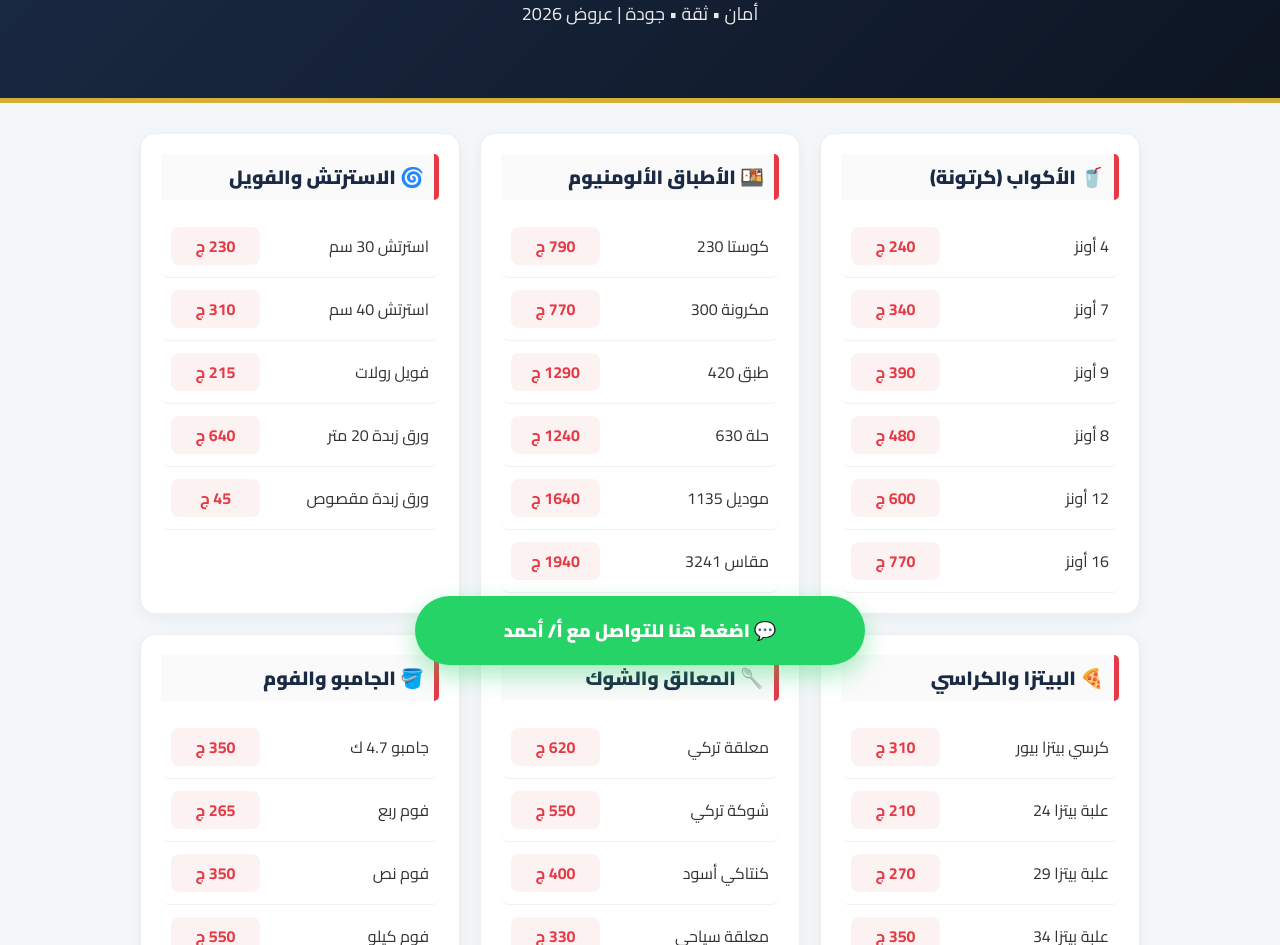
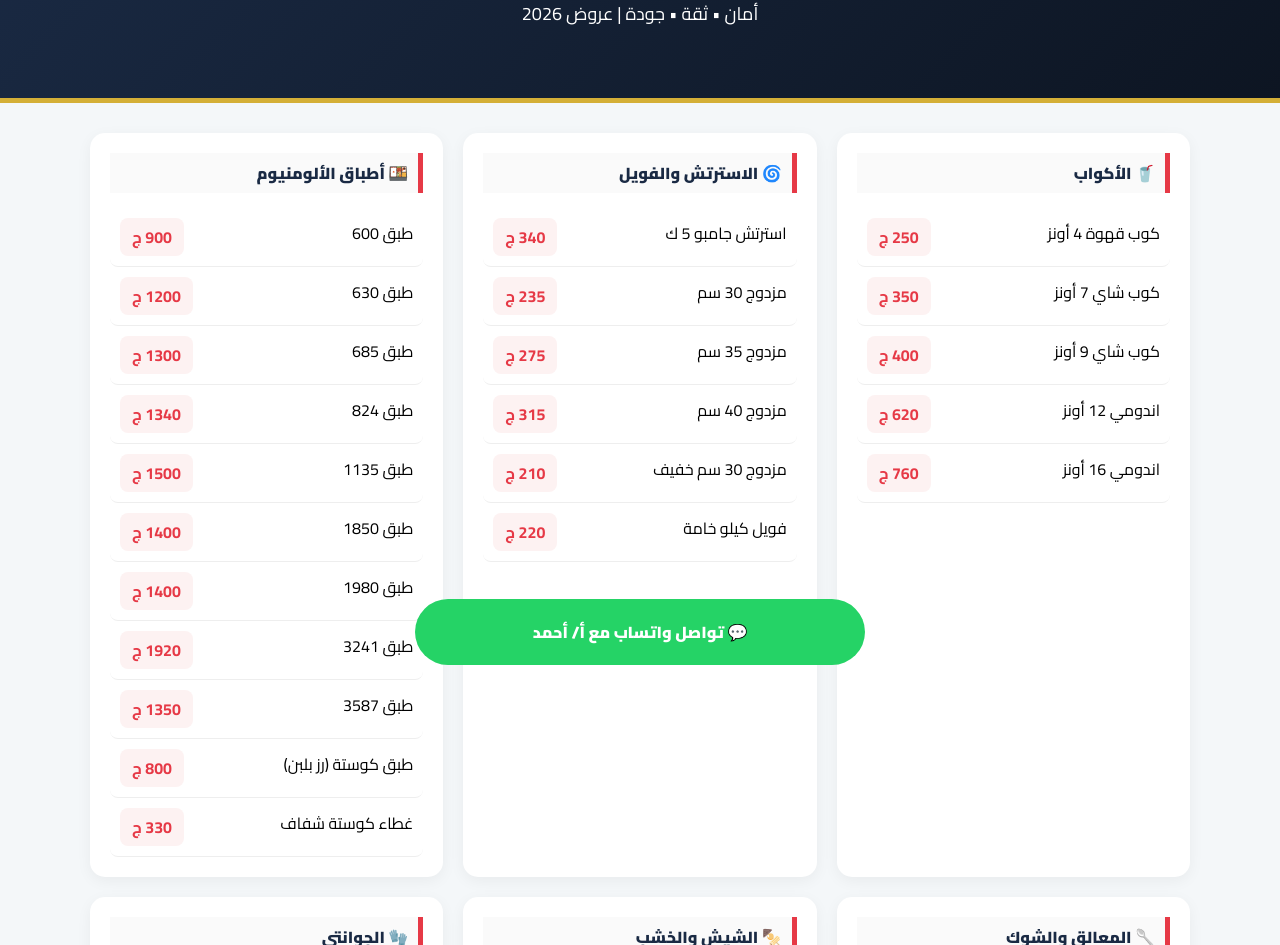
Before and after one commit to MazenNull/Al-Assiouty, a plain HTML site: page index.html in a window 1280 px wide. Shown: the part 115-1060 px from the top of the page. Drawn offline with Linux system fonts and the light colour scheme.

Commit message:
Add files via upload

```diff
--- a/index.html
+++ b/index.html
@@ -4,144 +4,33 @@
 <meta charset="UTF-8">
 <meta name="viewport" content="width=device-width, initial-scale=1.0">
 <title>عروض الأسيوطي جروب 2026</title>
+
 <style>
 @import url('https://fonts.googleapis.com/css2?family=Cairo:wght@400;700;900&display=swap');
 
-        :root {
-            --primary: #1a2a44;
-            --gold: #d4af37;
-            --accent: #e63946;
-            --whatsapp: #25d366;
-            --bg: #f4f7f9;
+:root{
+--primary:#1a2a44;--gold:#d4af37;--accent:#e63946;
+--whatsapp:#25d366;--bg:#f4f7f9;
 }
 
-        body {
-            font-family: 'Cairo', sans-serif;
-            margin: 0; padding: 0;
-            background-color: var(--bg);
-            color: #333;
-        }
+body{font-family:'Cairo',sans-serif;margin:0;background:var(--bg)}
+header{text-align:center;background:linear-gradient(135deg,var(--primary),#0d1522);padding:50px 20px;border-bottom:5px solid var(--gold)}
+header h1{color:var(--gold);margin:0;font-size:28px;font-weight:900}
+header p{color:#fff;margin-top:10px;font-size:18px}
 
-        header {
-            text-align: center;
-            background: linear-gradient(135deg, var(--primary) 0%, #0d1522 100%);
-            padding: 50px 20px;
-            border-bottom: 5px solid var(--gold);
-        }
-
-        header h1 { color: var(--gold); margin: 0; font-size: 28px; font-weight: 900; }
-        header p { color: white; margin-top: 10px; font-size: 18px; opacity: 0.9; }
-
-        .container {
-            max-width: 1000px;
-            margin: 30px auto;
-            padding: 0 15px 150px 15px;
-            display: grid;
-            grid-template-columns: repeat(auto-fit, minmax(320px, 1fr));
-            gap: 20px;
-        }
-
-        .section {
-            background: white;
-            border-radius: 15px;
-            padding: 20px;
-            box-shadow: 0 4px 15px rgba(0,0,0,0.05);
-            border: 1px solid #eee;
-            transition: 0.3s;
-        }
-
-        .section:hover {
-            border-color: var(--gold);
-            transform: translateY(-5px);
-        }
-
-        .section-title {
-            color: var(--primary);
-            font-size: 1.2rem;
-            font-weight: 800;
-            border-right: 5px solid var(--accent);
-            padding-right: 10px;
-            margin-bottom: 15px;
-            background: #fafafa;
-            padding: 5px 10px;
-            border-radius: 0 5px 5px 0;
-        }
-
-        .item-row {
-            display: flex;
-            justify-content: space-between;
-            align-items: center;
-            padding: 12px 10px;
-            border-bottom: 1px solid #f1f1f1;
-            transition: 0.3s;
-            cursor: pointer;
-            border-radius: 8px;
-        }
-
-        .item-row:hover {
-            background: var(--primary);
-            color: white;
-        }
-
-        .price-tag {
-            background: #fdf2f2;
-            color: var(--accent);
-            font-weight: 700;
-            padding: 4px 12px;
-            border-radius: 8px;
-            min-width: 65px;
-            text-align: center;
-            transition: 0.3s;
-        }
-
-        .item-row:hover .price-tag {
-            background: var(--gold);
-            color: var(--primary);
-        }
-
-        /* الملحوظة النهائية */
-        .shipping-note {
-            grid-column: 1 / -1;
-            background: #fff9e6;
-            border: 2px dashed var(--gold);
-            padding: 20px;
-            text-align: center;
-            border-radius: 15px;
-            margin-top: 20px;
-            font-weight: 700;
-            color: var(--primary);
-        }
-
-        /* زر التواصل */
-        .footer-action {
-            position: fixed;
-            bottom: 20px;
-            left: 50%;
-            transform: translateX(-50%);
-            width: 90%;
-            max-width: 450px;
-            z-index: 1000;
-        }
-
-        .whatsapp-btn {
-            background: var(--whatsapp);
-            color: white;
-            text-decoration: none;
-            display: flex;
-            align-items: center;
-            justify-content: center;
-            padding: 18px;
-            border-radius: 50px;
-            font-weight: 900;
-            font-size: 18px;
-            box-shadow: 0 10px 25px rgba(37, 211, 102, 0.4);
-            transition: 0.3s;
-        }
-
-        .whatsapp-btn:hover { transform: scale(1.05); }
-
+.container{max-width:1100px;margin:30px auto;padding:0 15px 150px;display:grid;grid-template-columns:repeat(auto-fit,minmax(320px,1fr));gap:20px}
+.section{background:#fff;border-radius:15px;padding:20px;box-shadow:0 4px 15px rgba(0,0,0,.05)}
+.section-title{font-weight:800;color:var(--primary);margin-bottom:15px;border-right:5px solid var(--accent);padding:5px 10px;background:#fafafa}
+.item-row{display:flex;justify-content:space-between;padding:10px;border-bottom:1px solid #eee;border-radius:8px}
+.item-row:hover{background:var(--primary);color:#fff}
+.price-tag{background:#fdf2f2;color:var(--accent);padding:4px 12px;border-radius:8px;font-weight:700}
+.item-row:hover .price-tag{background:var(--gold);color:var(--primary)}
+.shipping-note{grid-column:1/-1;background:#fff9e6;border:2px dashed var(--gold);padding:20px;text-align:center;border-radius:15px;font-weight:700}
+.footer-action{position:fixed;bottom:20px;left:50%;transform:translateX(-50%);width:90%;max-width:450px}
+.whatsapp-btn{background:var(--whatsapp);color:#fff;text-decoration:none;display:flex;justify-content:center;padding:18px;border-radius:50px;font-weight:900}
 </style>
 </head>
+
 <body>
 
 <header>
@@ -151,70 +40,103 @@
 
 <div class="container">
 
+<!-- الأكواب -->
 <div class="section">
-        <div class="section-title">🥤 الأكواب (كرتونة)</div>
-        <div class="item-row"><span>4 أونز</span><span class="price-tag">240 ج</span></div>
-        <div class="item-row"><span>7 أونز</span><span class="price-tag">340 ج</span></div>
-        <div class="item-row"><span>9 أونز</span><span class="price-tag">390 ج</span></div>
-        <div class="item-row"><span>8 أونز</span><span class="price-tag">480 ج</span></div>
-        <div class="item-row"><span>12 أونز</span><span class="price-tag">600 ج</span></div>
-        <div class="item-row"><span>16 أونز</span><span class="price-tag">770 ج</span></div>
+<div class="section-title">🥤 الأكواب</div>
+<div class="item-row"><span>كوب قهوة 4 أونز</span><span class="price-tag">250 ج</span></div>
+<div class="item-row"><span>كوب شاي 7 أونز</span><span class="price-tag">350 ج</span></div>
+<div class="item-row"><span>كوب شاي 9 أونز</span><span class="price-tag">400 ج</span></div>
+<div class="item-row"><span>اندومي 12 أونز</span><span class="price-tag">620 ج</span></div>
+<div class="item-row"><span>اندومي 16 أونز</span><span class="price-tag">760 ج</span></div>
 </div>
 
+<!-- الاسترتش والفويل -->
 <div class="section">
-        <div class="section-title">🍱 الأطباق الألومنيوم</div>
-        <div class="item-row"><span>كوستا 230</span><span class="price-tag">790 ج</span></div>
-        <div class="item-row"><span>مكرونة 300</span><span class="price-tag">770 ج</span></div>
-        <div class="item-row"><span>طبق 420</span><span class="price-tag">1290 ج</span></div>
-        <div class="item-row"><span>حلة 630</span><span class="price-tag">1240 ج</span></div>
-        <div class="item-row"><span>موديل 1135</span><span class="price-tag">1640 ج</span></div>
-        <div class="item-row"><span>مقاس 3241</span><span class="price-tag">1940 ج</span></div>
+<div class="section-title">🌀 الاسترتش والفويل</div>
+<div class="item-row"><span>استرتش جامبو 5 ك</span><span class="price-tag">340 ج</span></div>
+<div class="item-row"><span>مزدوج 30 سم</span><span class="price-tag">235 ج</span></div>
+<div class="item-row"><span>مزدوج 35 سم</span><span class="price-tag">275 ج</span></div>
+<div class="item-row"><span>مزدوج 40 سم</span><span class="price-tag">315 ج</span></div>
+<div class="item-row"><span>مزدوج 30 سم خفيف</span><span class="price-tag">210 ج</span></div>
+<div class="item-row"><span>فويل كيلو خامة</span><span class="price-tag">220 ج</span></div>
 </div>
 
+<!-- الألومنيوم -->
 <div class="section">
-        <div class="section-title">🌀 الاسترتش والفويل</div>
-        <div class="item-row"><span>استرتش 30 سم</span><span class="price-tag">230 ج</span></div>
-        <div class="item-row"><span>استرتش 40 سم</span><span class="price-tag">310 ج</span></div>
-        <div class="item-row"><span>فويل رولات</span><span class="price-tag">215 ج</span></div>
-        <div class="item-row"><span>ورق زبدة 20 متر</span><span class="price-tag">640 ج</span></div>
-        <div class="item-row"><span>ورق زبدة مقصوص</span><span class="price-tag">45 ج</span></div>
+<div class="section-title">🍱 أطباق الألومنيوم</div>
+<div class="item-row"><span>طبق 600</span><span class="price-tag">900 ج</span></div>
+<div class="item-row"><span>طبق 630</span><span class="price-tag">1200 ج</span></div>
+<div class="item-row"><span>طبق 685</span><span class="price-tag">1300 ج</span></div>
+<div class="item-row"><span>طبق 824</span><span class="price-tag">1340 ج</span></div>
+<div class="item-row"><span>طبق 1135</span><span class="price-tag">1500 ج</span></div>
+<div class="item-row"><span>طبق 1850</span><span class="price-tag">1400 ج</span></div>
+<div class="item-row"><span>طبق 1980</span><span class="price-tag">1400 ج</span></div>
+<div class="item-row"><span>طبق 3241</span><span class="price-tag">1920 ج</span></div>
+<div class="item-row"><span>طبق 3587</span><span class="price-tag">1350 ج</span></div>
+<div class="item-row"><span>طبق كوستة (رز بلبن)</span><span class="price-tag">800 ج</span></div>
+<div class="item-row"><span>غطاء كوستة شفاف</span><span class="price-tag">330 ج</span></div>
 </div>
 
+<!-- المعالق والشوك -->
 <div class="section">
-        <div class="section-title">🍕 البيتزا والكراسي</div>
-        <div class="item-row"><span>كرسي بيتزا بيور</span><span class="price-tag">310 ج</span></div>
-        <div class="item-row"><span>علبة بيتزا 24</span><span class="price-tag">210 ج</span></div>
-        <div class="item-row"><span>علبة بيتزا 29</span><span class="price-tag">270 ج</span></div>
-        <div class="item-row"><span>علبة بيتزا 34</span><span class="price-tag">350 ج</span></div>
+<div class="section-title">🥄 المعالق والشوك</div>
+<div class="item-row"><span>معلقة تركي بيور كرتونة</span><span class="price-tag">630 ج</span></div>
+<div class="item-row"><span>معلقة تركي بيور مرصوص</span><span class="price-tag">610 ج</span></div>
+<div class="item-row"><span>معلقة تركي كسر</span><span class="price-tag">420 ج</span></div>
+<div class="item-row"><span>شوكة تركي بيور كرتونة</span><span class="price-tag">540 ج</span></div>
+<div class="item-row"><span>شوكة تركي بيور مرصوص</span><span class="price-tag">520 ج</span></div>
+<div class="item-row"><span>شوكة تركي كسر</span><span class="price-tag">380 ج</span></div>
+<div class="item-row"><span>معلقة حلو بيور</span><span class="price-tag">610 ج</span></div>
+<div class="item-row"><span>معلقة حلو كسر</span><span class="price-tag">440 ج</span></div>
 </div>
 
+<!-- الشيش والخشب -->
 <div class="section">
-        <div class="section-title">🥄 المعالق والشوك</div>
-        <div class="item-row"><span>معلقة تركي</span><span class="price-tag">620 ج</span></div>
-        <div class="item-row"><span>شوكة تركي</span><span class="price-tag">550 ج</span></div>
-        <div class="item-row"><span>كنتاكي أسود</span><span class="price-tag">400 ج</span></div>
-        <div class="item-row"><span>معلقة سياحي</span><span class="price-tag">330 ج</span></div>
-        <div class="item-row"><span>طقم سياحي</span><span class="price-tag">320 ج</span></div>
+<div class="section-title">🍢 الشيش والخشب</div>
+<div class="item-row"><span>شيش طاووق 25 سم ×50</span><span class="price-tag">480 ج</span></div>
+<div class="item-row"><span>شيش طاووق 30 سم ×50</span><span class="price-tag">540 ج</span></div>
+<div class="item-row"><span>استيلر خشب</span><span class="price-tag">1100 ج</span></div>
 </div>
 
+<!-- الجوانتي -->
 <div class="section">
-        <div class="section-title">🪣 الجامبو والفوم</div>
-        <div class="item-row"><span>جامبو 4.7 ك</span><span class="price-tag">350 ج</span></div>
-        <div class="item-row"><span>فوم ربع</span><span class="price-tag">265 ج</span></div>
-        <div class="item-row"><span>فوم نص</span><span class="price-tag">350 ج</span></div>
-        <div class="item-row"><span>فوم كيلو</span><span class="price-tag">550 ج</span></div>
+<div class="section-title">🧤 الجوانتي</div>
+<div class="item-row"><span>جوانتي شفاف فايف ستار 40</span><span class="price-tag">290 ج</span></div>
+<div class="item-row"><span>جوانتي فايف ستار 50</span><span class="price-tag">330 ج</span></div>
+<div class="item-row"><span>جوانتي غذائي أسود 1000</span><span class="price-tag">1500 ج</span></div>
+<div class="item-row"><span>جوانتي غذائي أزرق 1000</span><span class="price-tag">1400 ج</span></div>
+</div>
+
+<!-- البيتزا -->
+<div class="section">
+<div class="section-title">🍕 علب البيتزا</div>
+<div class="item-row"><span>بيتزا 21</span><span class="price-tag">1950 ج</span></div>
+<div class="item-row"><span>بيتزا 24</span><span class="price-tag">2250 ج</span></div>
+<div class="item-row"><span>بيتزا 26</span><span class="price-tag">2500 ج</span></div>
+<div class="item-row"><span>بيتزا 29</span><span class="price-tag">2900 ج</span></div>
+<div class="item-row"><span>بيتزا 31</span><span class="price-tag">3050 ج</span></div>
+<div class="item-row"><span>بيتزا 34</span><span class="price-tag">3400 ج</span></div>
+</div>
+
+<!-- الفوم -->
+<div class="section">
+<div class="section-title">🪣 الفوم</div>
+<div class="item-row"><span>فوم 1/8</span><span class="price-tag">175 ج</span></div>
+<div class="item-row"><span>فوم 1/4</span><span class="price-tag">275 ج</span></div>
+<div class="item-row"><span>فوم نص</span><span class="price-tag">355 ج</span></div>
+<div class="item-row"><span>فوم كيلو</span><span class="price-tag">555 ج</span></div>
 </div>
 
 <div class="shipping-note">
-        🚚 متاح التوصيل والشحن لجميع أنحاء الجمهورية<br>
-        🎁 هناك أسعار خاصة وحصريّة للكميات والجملة
+🚚 شحن وتوصيل لجميع المحافظات
+<br>🎁 خصومات خاصة للكميات
 </div>
 
 </div>
 
 <div class="footer-action">
 <a href="https://wa.me/201000756532?text=طلب من عروض الأسيوطي" class="whatsapp-btn">
-        💬 اضغط هنا للتواصل مع أ/ أحمد
+💬 تواصل واتساب مع أ/ أحمد
 </a>
 </div>
 
```
Lines whose indentation alone changed are shown as unchanged.
